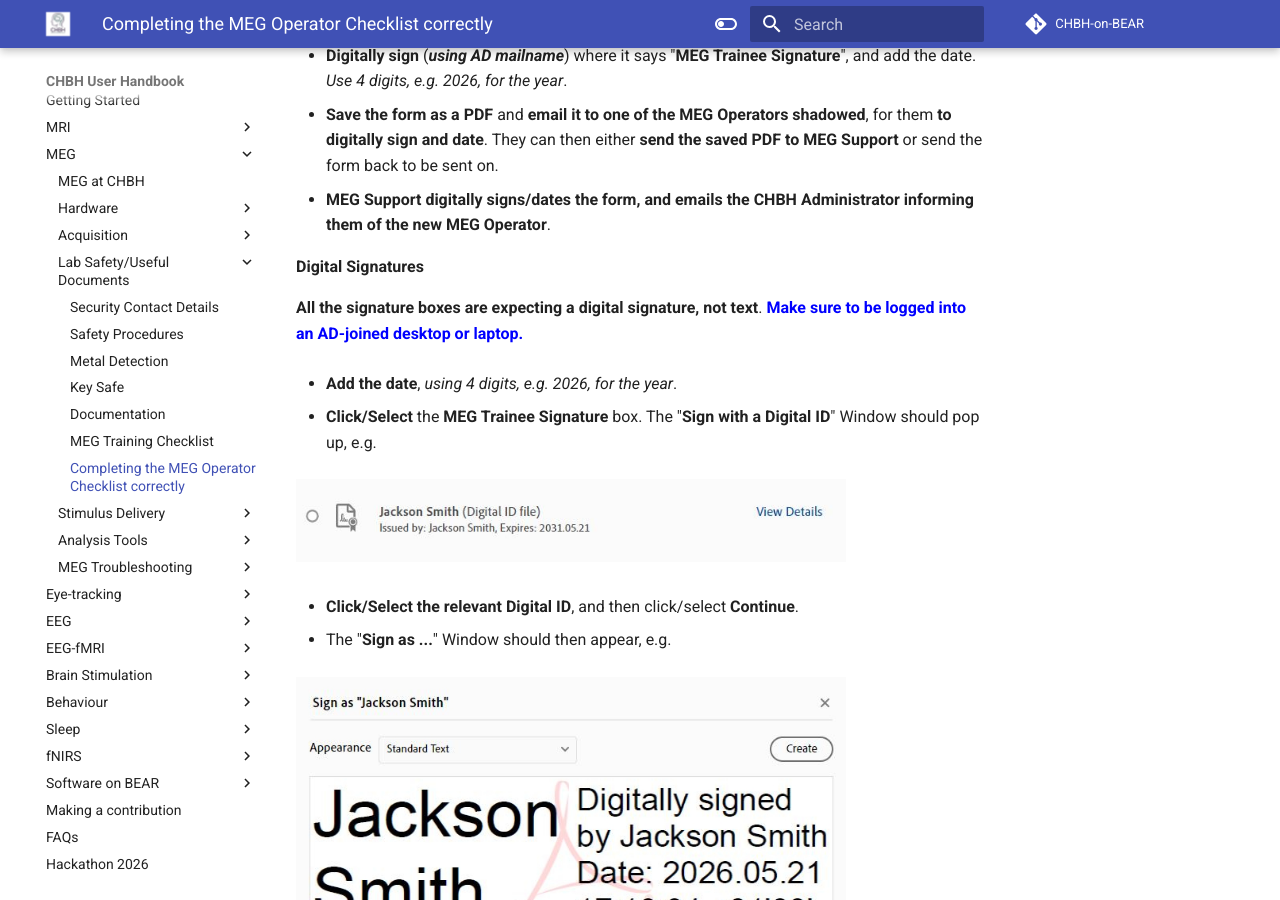
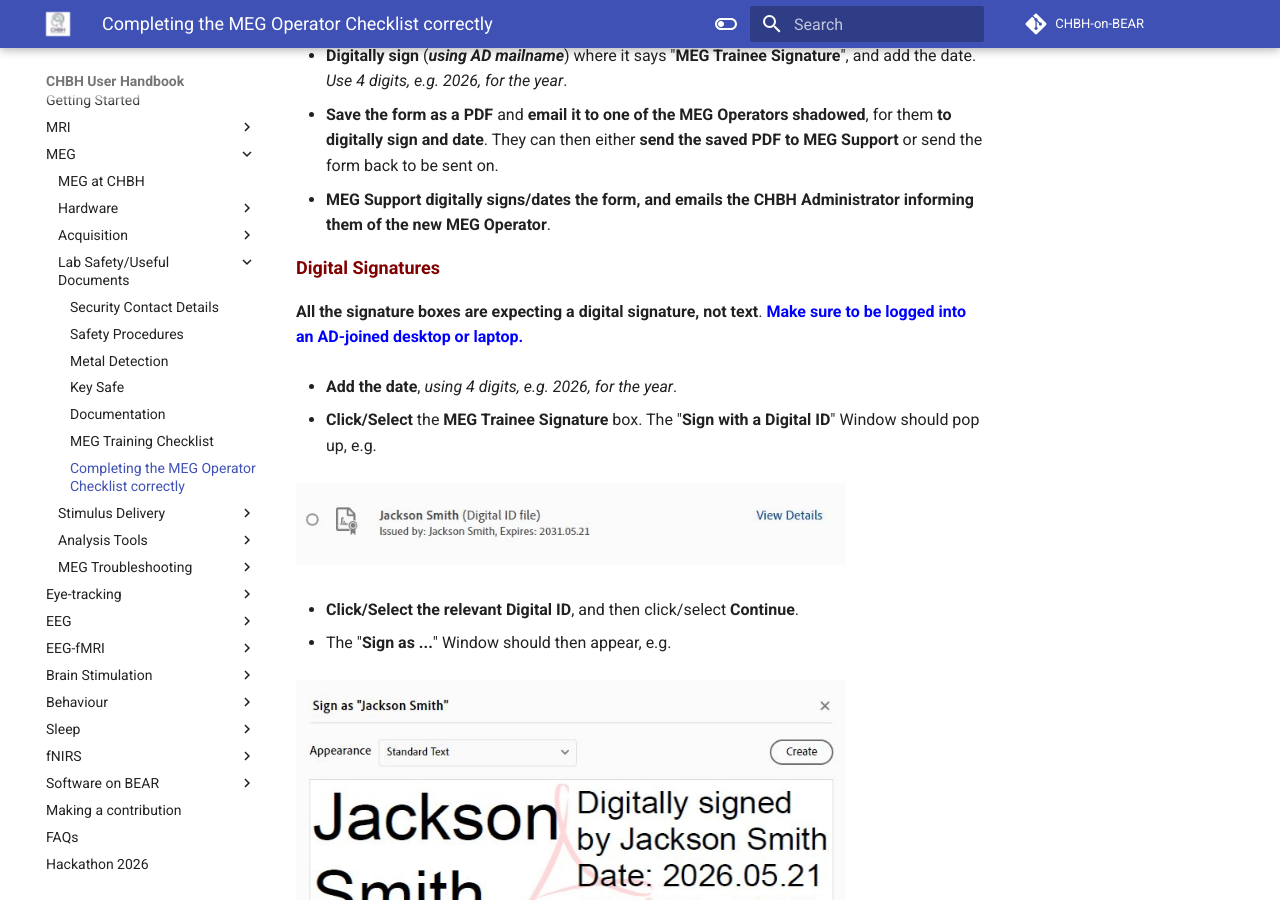
Before and after one commit to chbh-opensource/chbh-on-bear, an MkDocs documentation site: the page built from docs/meg/acquisition/checklistfillin.md, in a window 1280 px wide and 900 px high, scrolled down 842 px. Built offline with MkDocs 1.6.1 and Material for MkDocs 9.7.7, drawn with Linux system fonts in a browser that asks for light colours; comment, search, counter and statistics services are not loaded.

Commit message:
Tweaked MEG Checklist fill in repo

```diff
--- a/docs/meg/acquisition/checklistfillin.md
+++ b/docs/meg/acquisition/checklistfillin.md
@@ -20,7 +20,7 @@ The **[blank Checklist](../../meg/pdfs/meg_operator_checklist_v4-0c.pdf)** - to
 - **Save the form as a PDF** and **email it to one of the MEG Operators shadowed**, for them **to digitally sign and date**. They can then either **send the saved PDF to MEG Support** or send the form back to be sent on.
 - **MEG Support digitally signs/dates the form, and emails the CHBH Administrator informing them of the new MEG Operator**.
 
-**Digital Signatures**
+**<span style="font-size:large;color:maroon">Digital Signatures</span>**
 
 **All the signature boxes are expecting a digital signature, not text**. **<span style="color:blue">Make sure to be logged into an AD-joined desktop or laptop.</span>**
 
```
